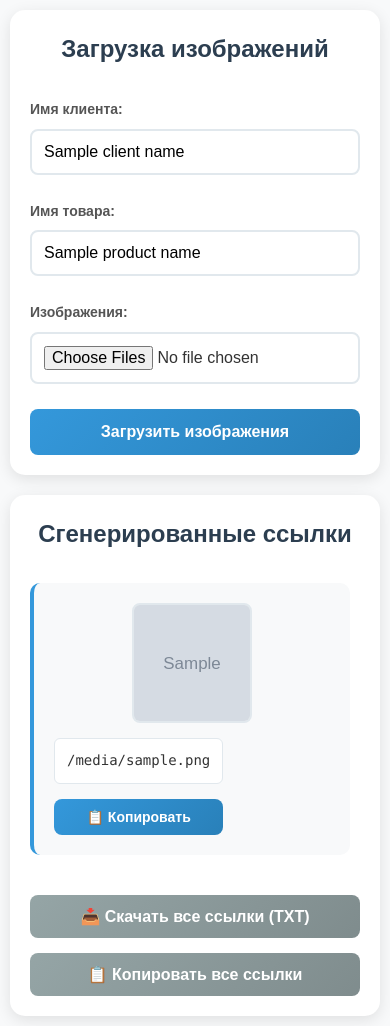
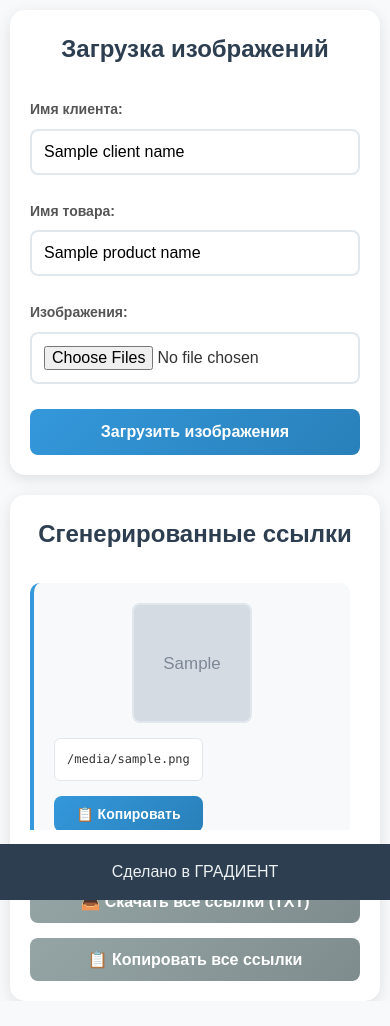
Before and after one commit to v0van4eg/Linkgenerator, a Flask app: template templates/index.html in a window 390 px wide. After the commit the page ends 1001 px from the top, so only its background shows below. Run offline with Flask 3, Linux system fonts and the light colour scheme; the template is opened without the code that fills it: most values are stand-ins (such as "Sample title", 1, 10 or a date in 2020); grey boxes marked "Sample" are stand-in pictures.

Commit message:
Работаем над футером и скроллом

```diff
--- a/static/style.css
+++ b/static/style.css
@@ -9,15 +9,33 @@
     line-height: 1.6;
     color: #333;
     background-color: #f8f9fa;
+    display: flex; /* Добавлено для flexbox layout */
+    flex-direction: column; /* Располагаем элементы вертикально */
+    min-height: 100vh; /* Минимальная высота body - высота окна */
+}
+
+/* Контейнер для основного контента (до футера) */
+.content-wrap {
+    flex: 1; /* Занимает всё доступное пространство */
+    display: flex;
+    flex-direction: column;
+    align-items: center; /* Центрируем .container */
+    width: 100%; /* Убедимся, что ширина 100% */
 }
 
 .container {
     max-width: 1400px;
-    margin: 0 auto;
+    margin: 0 auto; /* Центрируем .container */
     padding: 20px;
     display: flex;
     gap: 30px;
-    min-height: 100vh;
+    /* min-height: 100vh; УБРАНО ИЗ .container */
+    flex: 1; /* Позволяем .container растягиваться */
+    width: 100%; /* Убедимся, что ширина 100% */
+    /* Добавим максимальную высоту, чтобы .container не вышел за пределы .content-wrap */
+    max-height: 100vh;
+    /* Или max-height: calc(100vh - высота_футера - отступы_вне_container); */
+    /* Но проще использовать flex: 1 и overflow */
 }
 
 /* Левая колонка - загрузка (30%) */
@@ -27,18 +45,24 @@
     padding: 30px;
     border-radius: 15px;
     box-shadow: 0 4px 15px rgba(0,0,0,0.1);
-    height: fit-content;
-    position: sticky;
-    top: 20px;
+    height: fit-content; /* Высота по содержимому */
+    position: sticky; /* Фиксируем при прокрутке */
+    top: 20px; /* Отступ от верха */
+    max-height: calc(100vh - 40px); /* Ограничиваем высоту */
+    overflow-y: auto; /* Добавляем прокрутку при необходимости */
 }
 
 /* Правая колонка - ссылки (70%) */
 .links-section {
     flex: 0 0 70%;
     background: white;
-    padding: 30px;
+    padding: 30px; /* Учтем отступы */
     border-radius: 15px;
     box-shadow: 0 4px 15px rgba(0,0,0,0.1);
+    display: flex; /* Для flexbox layout */
+    flex-direction: column; /* Располагаем содержимое вертикально */
+    max-height: calc(100vh - 40px); /* Ограничиваем высоту, учитывая отступы .container */
+    overflow: hidden; /* Скрываем переполнение */
 }
 
 h1 {
@@ -106,9 +130,13 @@
 
 /* Стили для списка ссылок с превью */
 .url-list {
-    max-height: 600px;
-    overflow-y: auto;
-    padding-right: 10px;
+    /* height: 400px; УБРАНО ИЗ .url-list */
+    /* max-height: 600px; УБРАНО ИЗ .url-list */
+    flex: 1; /* Позволяем .url-list растягиваться на оставшееся место */
+    min-height: 0; /* Важно для корректной работы overflow */
+    overflow-y: auto; /* Добавлена прокрутка по вертикали */
+    padding-right: 10px; /* Отступ для полосы прокрутки */
+    margin-bottom: 25px; /* Отступ перед .bulk-actions */
 }
 
 .url-item {
@@ -162,7 +190,7 @@
     word-break: break-all;
     margin-bottom: 15px;
     font-family: 'Monaco', 'Consolas', monospace;
-    font-size: 14px;
+    font-size: 12px;
     background: white;
     padding: 12px;
     border-radius: 6px;
@@ -182,10 +210,17 @@
 }
 
 .bulk-actions {
-    margin-top: 25px;
+    /* margin-top: 25px; УБРАНО ИЗ .bulk-actions */
+    /* display: flex; */
+    /* gap: 15px; */
+    /* justify-content: center; */
+    /* Эти стили остаются */
     display: flex;
     gap: 15px;
     justify-content: center;
+    /* margin-top: auto; Помещаем .bulk-actions в конец */
+    margin-top: auto;
+    flex-shrink: 0; /* Не сжимаем .bulk-actions */
 }
 
 .bulk-actions .btn {
@@ -302,6 +337,28 @@
         max-width: 100%; /* Не выходит за границы */
         max-height: 200px;
     }
+
+    /* На планшетах и мобильных .links-section может стать выше, чем окно */
+    .links-section {
+        max-height: 60vh; /* Ограничиваем высоту на мобильных */
+        overflow: visible; /* Позволяем overflow, чтобы .url-list мог прокручиваться */
+    }
+
+    /* .url-list внутри .links-section на мобильных */
+    .url-list {
+        /* flex: 1; */
+        /* min-height: 0; */
+        /* overflow-y: auto; */
+        /* margin-bottom: 25px; */
+        /* Убедимся, что .url-list прокручивается внутри .links-section */
+        max-height: 50vh; /* Ограничиваем высоту на мобильных */
+        overflow-y: auto;
+    }
+
+    .bulk-actions {
+        /* margin-top: auto; Убираем на мобильных, чтобы кнопки были под списком */
+        margin-top: 25px; /* Возвращаем отступ сверху */
+    }
 }
 
 @media (max-width: 768px) {
--- a/templates/index.html
+++ b/templates/index.html
@@ -5,8 +5,36 @@
     <meta name="viewport" content="width=device-width, initial-scale=1.0">
     <title>Хостинг картинок</title>
     <link rel="stylesheet" href="{{ url_for('static', filename='style.css') }}">
+    <style>
+        /* Добавим стили для footer */
+        .footer {
+            background-color: #2c3e50; /* Цвет фона */
+            color: #ecf0f1; /* Цвет текста */
+            text-align: center; /* Центрируем текст */
+            padding: 15px 0; /* Отступы сверху/снизу */
+            margin-top: auto; /* Прижимает футер к низу */
+        }
+
+        /* Убедимся, что body/html растягиваются на всю высоту */
+        html, body {
+            height: 100%;
+        }
+
+        .page-container {
+            min-height: 100vh; /* Минимальная высота - вся высота окна */
+            display: flex;
+            flex-direction: column; /* Располагаем элементы вертикально */
+        }
+
+        .content-wrap {
+            flex: 1; /* Основной контент растягивается */
+        }
+    </style>
 </head>
 <body>
+    <div class="page-container"> <!-- Контейнер для всей страницы -->
+        <div class="content-wrap"> <!-- Контейнер для основного контента -->
+
             <div class="container">
                 <!-- Левая колонка - загрузка (30%) -->
                 <div class="upload-section">
@@ -54,7 +82,6 @@
                             <div class="url-content">
                                 <div class="url-text">{{ url }}</div>
                                 <div class="url-actions">
-                            <!-- Убран onclick -->
                                     <button class="btn copy-btn" data-url="{{ url }}">
                                         📋 Копировать
                                     </button>
@@ -65,7 +92,6 @@
                     </div>
 
                     <div class="bulk-actions">
-                <!-- Убраны onclick -->
                         <button class="btn btn-secondary" id="downloadAllBtn">
                             📥 Скачать все ссылки (TXT)
                         </button>
@@ -80,6 +106,15 @@
                     {% endif %}
                 </div>
             </div>
+
+        </div> <!-- / .content-wrap -->
+
+        <!-- Footer -->
+        <footer class="footer">
+            <p>Сделано в ГРАДИЕНТ</p>
+        </footer>
+
+    </div> <!-- / .page-container -->
 
     <script>
         // Скрипт перемещен внутрь HTML, но без inline обработчиков
--- a/Задача.txt
+++ b/Задача.txt
@@ -1,7 +1,7 @@
 Написать веб приложение на Python. Хостинг картинок для вставки ссылок в документы.
 Пользователь загружает через форму картинки. Файлы сохраняются в каталог с именем клиента, который указывается на
 странице. Так же указывается имя товара. Генерируются прямые ссылки для каждого файла и выводятся в правой
-части страницы в столбик.
+части страницы в столбик. Перед ссылкой сделать превью 64px.
 Сгенерированные ссылки можно копировать в буфер обмена.
 Так же ссылки можно выгрузить в txt-файл по одной ссылке в каждой строке.
 Каталог с картинками обслуживается веб-сервером Nginx.
```
Lines whose indentation alone changed are shown as unchanged.
